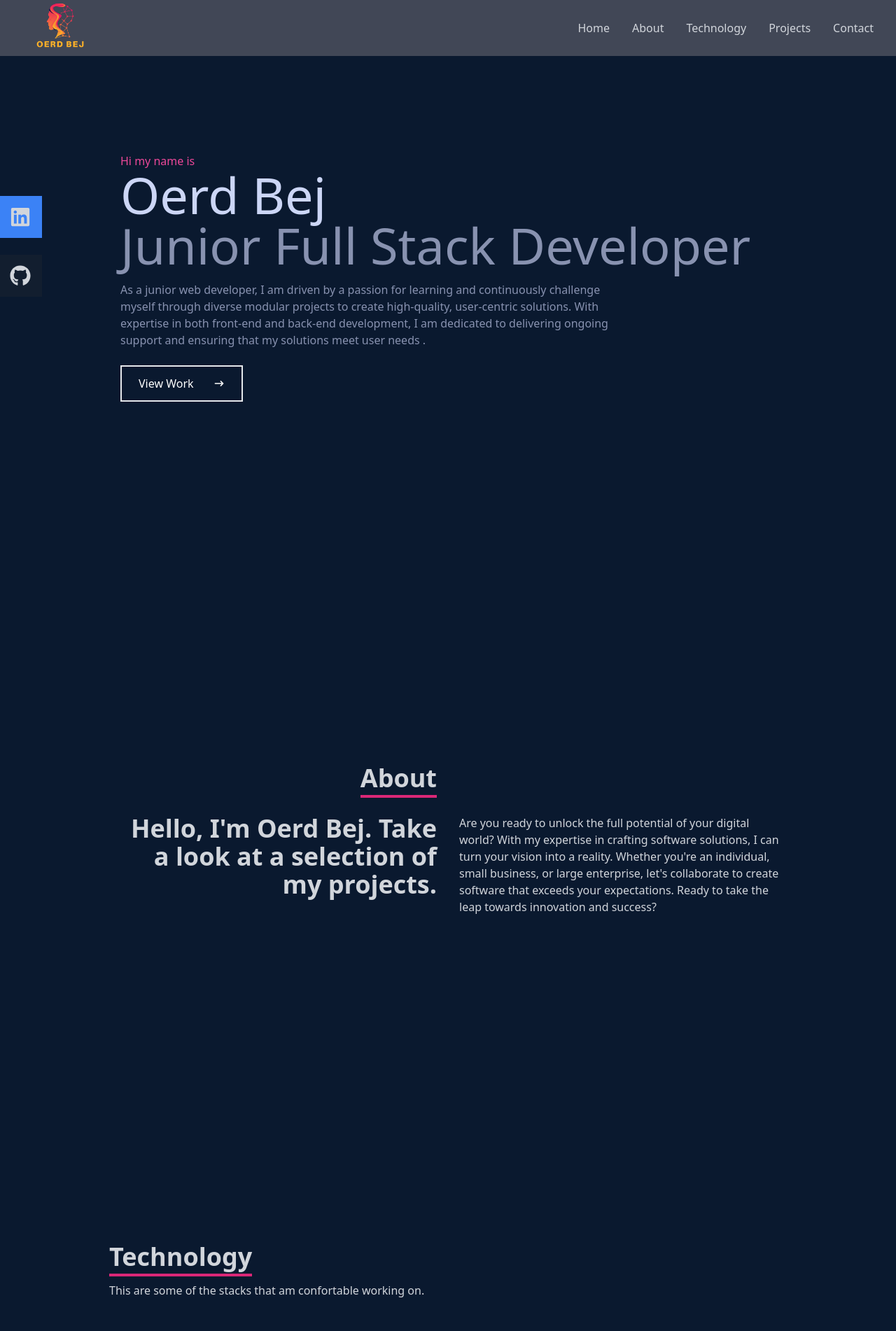
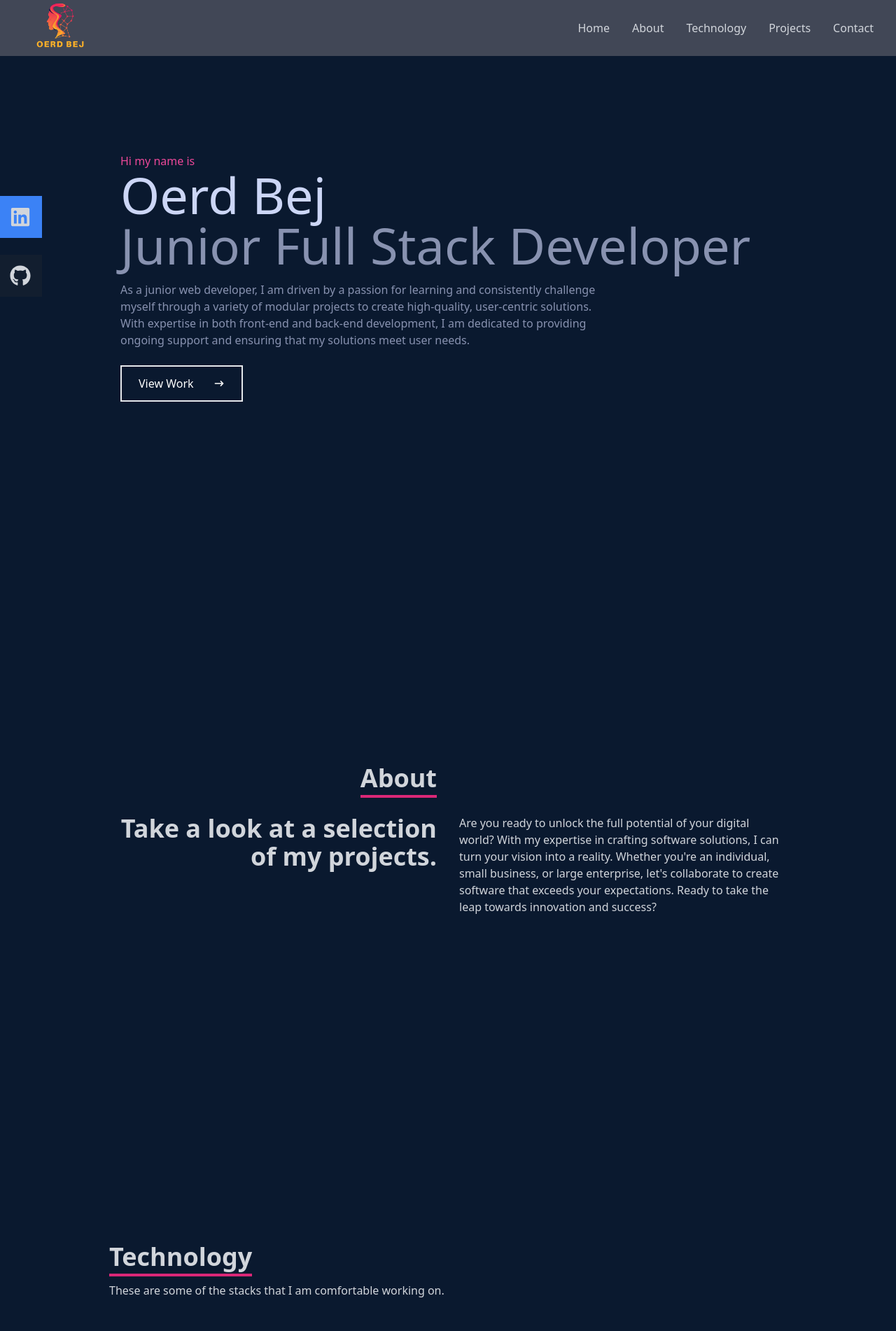
Before and after one commit to OerdBej/showcase, a React (Create React App) app: page / in a window 1280 px wide. Shown: the top 1902 px of the page at 70% size. Built offline with nearby package versions, Linux system fonts and the light colour scheme.

Commit message:
modified syntax erorrs of text

```diff
--- a/public/index.html
+++ b/public/index.html
@@ -12,7 +12,7 @@
 
         <link rel="manifest" href="%PUBLIC_URL%/manifest.json" />
 
-        <title>Tailwind Portofolio</title>
+        <title>Oerd Bej portfolio</title>
     </head>
     <body>
         <noscript>You need to enable JavaScript to run this app.</noscript>
--- a/src/components/About.jsx
+++ b/src/components/About.jsx
@@ -16,10 +16,7 @@ const About = () => {
                 </div>
                 <div className='max-w-[1000px] w-full grid sm:grid-cols-2 gap-8 px-4'>
                     <div className='sm:text-right text-4xl font-bold'>
-                        <p>
-                            Hello, I'm Oerd Bej. Take a look at a selection of
-                            my projects.
-                        </p>{' '}
+                        <p>Take a look at a selection of my projects.</p>{' '}
                     </div>
                     <div>
                         <p className='font-medium'>
--- a/src/components/Contact.jsx
+++ b/src/components/Contact.jsx
@@ -32,13 +32,13 @@ const Contact = () => {
                     className='my-4 p-2 bg-[#ccd6f6]'
                 />
                 <textarea
-                    placeholder='Send me a cool email ):'
+                    placeholder='Send me a cool email :)'
                     name='message'
                     cols='30'
                     rows='10'
                     className='bg-[#ccd6f6] p-2'></textarea>
                 <button className='text-white border-2 hover:bg-pink-500 hover:border-pink-500 px-4 py-3 my-8 mx-auto flex items-center'>
-                    Collaboration
+                    Send
                 </button>
             </form>
         </div>
--- a/src/components/Home.jsx
+++ b/src/components/Home.jsx
@@ -16,11 +16,11 @@ const Home = () => {
                 </h2>
                 <p className='text-[#8892b0] py-4 max-w-[700px]'>
                     As a junior web developer, I am driven by a passion for
-                    learning and continuously challenge myself through diverse
-                    modular projects to create high-quality, user-centric
+                    learning and consistently challenge myself through a variety
+                    of modular projects to create high-quality, user-centric
                     solutions. With expertise in both front-end and back-end
-                    development, I am dedicated to delivering ongoing support
-                    and ensuring that my solutions meet user needs .
+                    development, I am dedicated to providing ongoing support and
+                    ensuring that my solutions meet user needs.
                 </p>
                 {/* button */}
                 <div>
--- a/src/components/Skills.jsx
+++ b/src/components/Skills.jsx
@@ -20,8 +20,8 @@ const Skills = () => {
                         Technology
                     </p>
                     <p className='py-4'>
-                        This are some of the stacks that am confortable working
-                        on.
+                        These are some of the stacks that I am comfortable
+                        working on.
                     </p>
                 </div>
                 {/* div container for all the icons*/}
--- a/src/components/Work.jsx
+++ b/src/components/Work.jsx
@@ -55,7 +55,7 @@ const Work = () => {
                         {/* hover */}
                         <div className='opacity-0 group-hover:opacity-100'>
                             <span className='text-2xl font-bold text-white tracking-wider'>
-                                miAuriga Project
+                                Auriga Project
                             </span>
                             <div className='pt-8 text-center'>
                                 <a href='https://miauriga-frontend-staging.up.railway.app/'>
```
